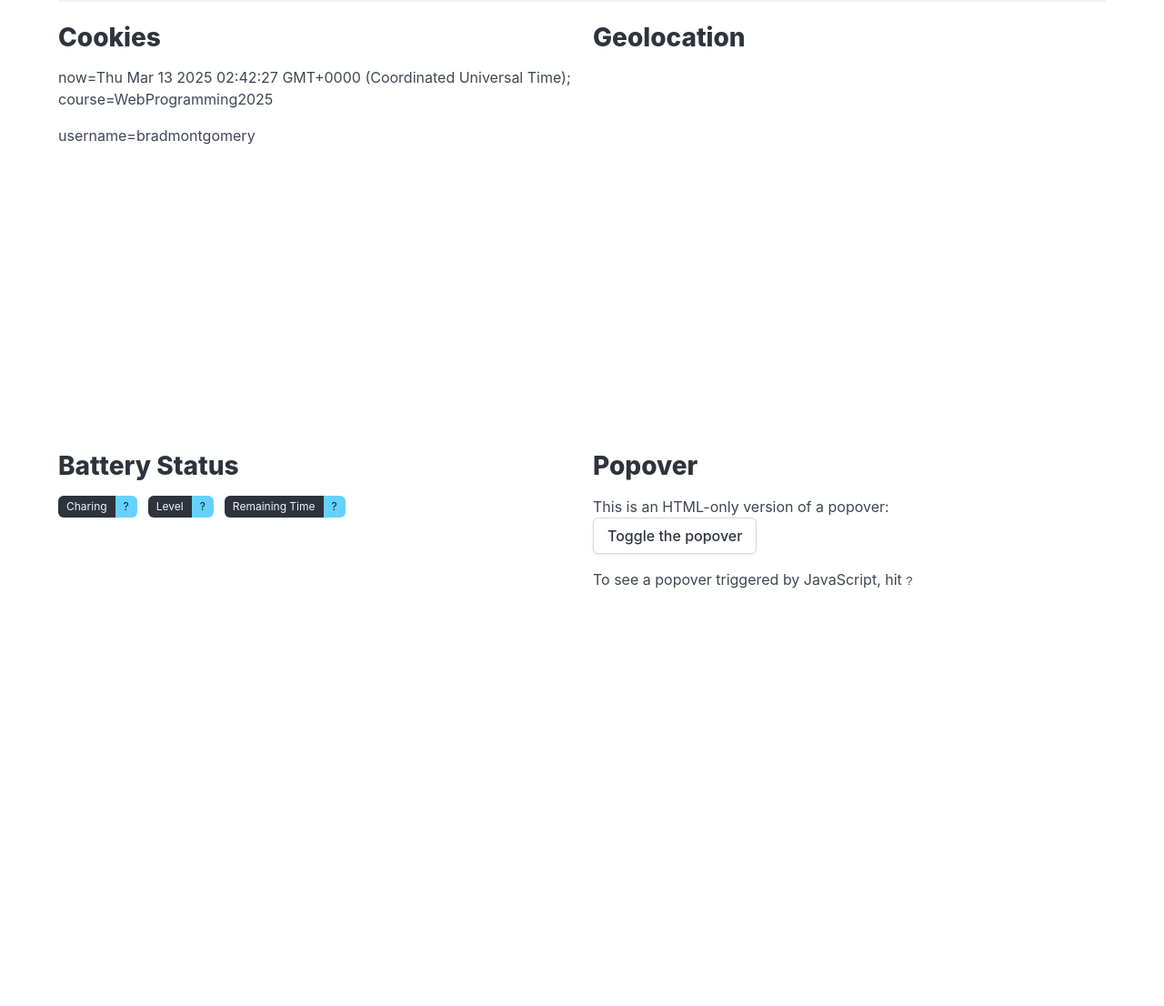
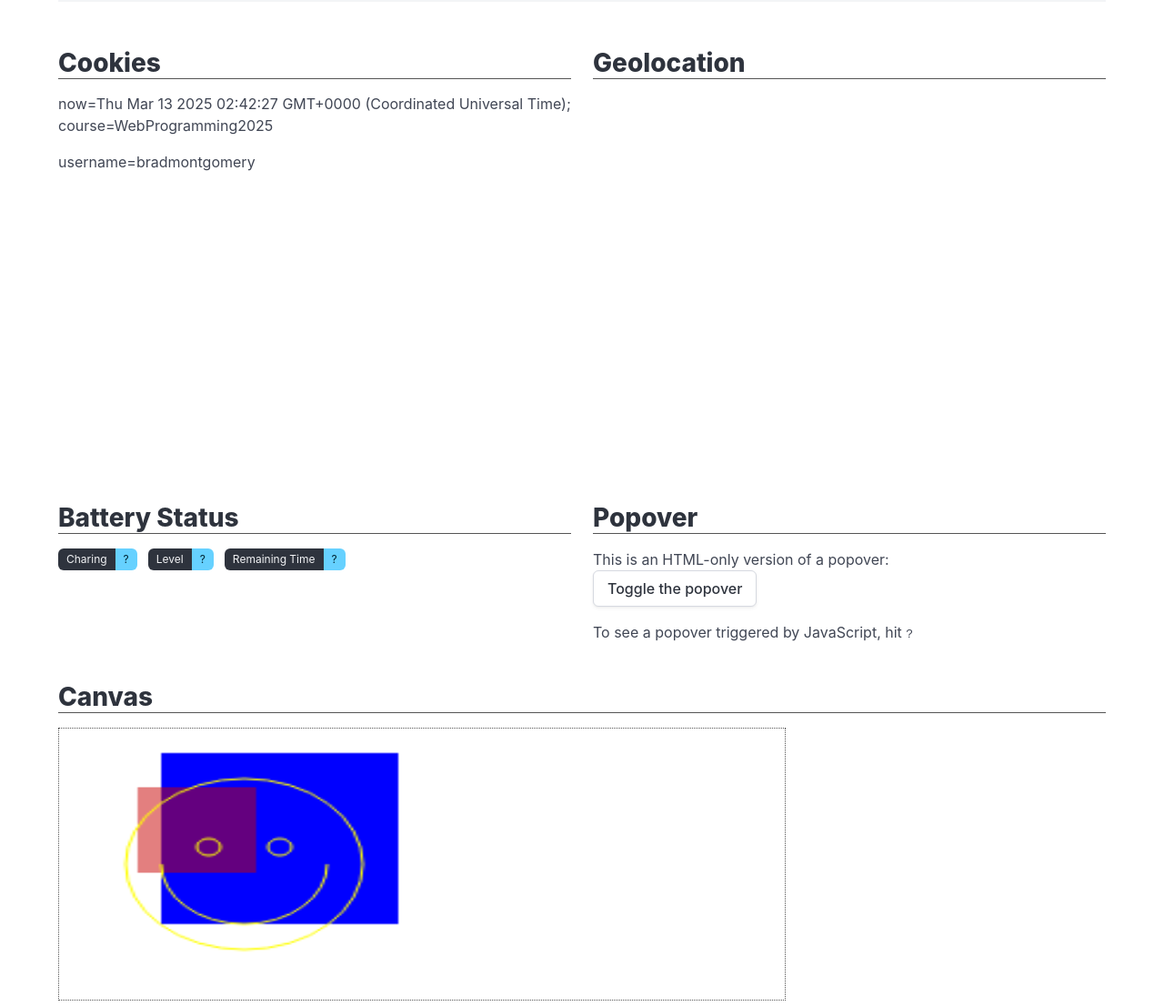
Before and after one commit to bradmontgomery/demo-github-io, a plain HTML site: page docs/index.html in a window 1280 px wide. Shown: the part 60-1166 px from the top of the page at 91% size. Before the commit the page ends 800 px from the top, so only its background shows below. Drawn offline with nearby package versions, Linux system fonts and the light colour scheme.

Commit message:
some basic canvas drawing

```diff
--- a/docs/app.js
+++ b/docs/app.js
@@ -81,4 +81,25 @@ document.addEventListener("DOMContentLoaded", (event) => {
       console.error("Unable to calculate battery time left: ", e);
     }
   });
+
+  // Simple Canvas Example.
+  const canvas = document.getElementById("canvas");
+  const ctx = canvas.getContext("2d");
+
+  ctx.fillStyle = "blue";
+  ctx.fillRect(40, 10, 100, 100);
+
+  ctx.fillStyle = "rgb(200 0 0 / 50%)";
+  ctx.fillRect(30, 30, 50, 50);
+
+  ctx.strokeStyle = "yellow";
+  ctx.beginPath();
+  ctx.arc(75, 75, 50, 0, Math.PI * 2, true); // Outer circle
+  ctx.moveTo(110, 75);
+  ctx.arc(75, 75, 35, 0, Math.PI, false); // Mouth (clockwise)
+  ctx.moveTo(65, 65);
+  ctx.arc(60, 65, 5, 0, Math.PI * 2, true); // Left eye
+  ctx.moveTo(95, 65);
+  ctx.arc(90, 65, 5, 0, Math.PI * 2, true); // Right eye
+  ctx.stroke();
 });
--- a/docs/index.html
+++ b/docs/index.html
@@ -19,10 +19,19 @@
                 margin: 0;
                 padding: 1em;
             }
+            h2 { border-bottom: 1px solid #555; margin-top: 1em;}
+            canvas {
+                border: 1px dotted #555;
+                padding: .5em;
+                margin: 0 auto;
+                width: 800px;
+                height: 300px;
+            }
         </style>
     </head>
     <body>
         <div class="container">
+            <section>
                 <div class="content">
                     <h1>Hello World.</h1>
 
@@ -81,6 +90,14 @@
                         </div>
                     </div>
                 </div>
+            </section>
+
+            <section>
+                <div class="content">
+                    <h2>Canvas</h2>
+                    <canvas id="canvas"></canvas>
+                </div>
+            </section>
         </div>
     </body>
 </html>
```
Lines whose indentation alone changed are shown as unchanged.
